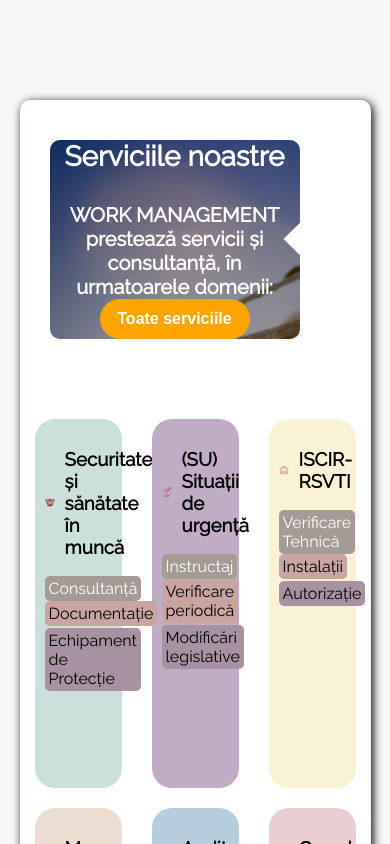
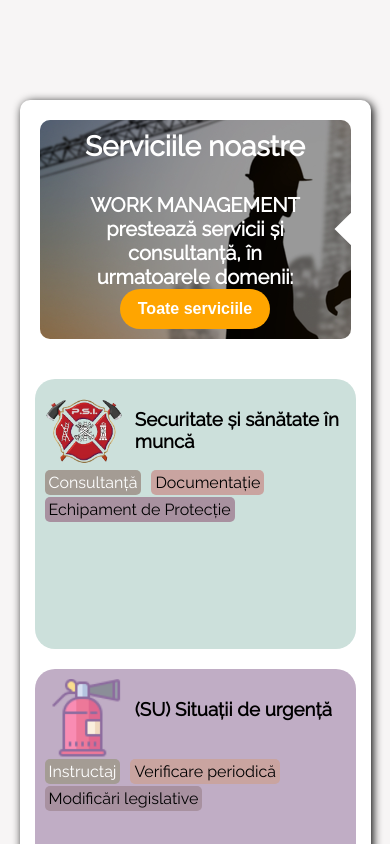
Before and after one commit to bmarcu13/work-management-website, a React (Create React App) app: page / in a window 390 px wide. Shown: the part 1620-2464 px from the top of the page. Built offline with nearby package versions, Linux system fonts and the light colour scheme.

Commit message:
Improved cross-device responsiveness for services section main-page

```diff
--- a/src/Components/ServicesMainPage/ServicesMainPage.css
+++ b/src/Components/ServicesMainPage/ServicesMainPage.css
@@ -35,6 +35,7 @@
     content: "";
     position: absolute;
     top: 0;
+    left: 0;
     width: 100%;
     height: 100%;
     background-color: black;
@@ -71,10 +72,9 @@
 }
 
 .key-words {
-    display: flex;
+    display: inline-flex;
     flex-wrap: wrap;
-    flex-direction: row;
-    position: relative;
+    /* overflow: hidden; */
 }
 
 .key-word-card {
@@ -86,6 +86,7 @@
     cursor: pointer;
     border: 2px solid black;
 }
+
 @media screen and (max-width: 1150px) and (min-width: 920px) {
     .cards-container .card-section {
         flex: 2;
@@ -97,7 +98,7 @@
     }
 }
 
-@media (max-width: 920px) {
+@media screen and (max-width: 920px) {
     .services-page-container .cards-container {
         display: flex;
         flex-direction: column;
@@ -105,6 +106,20 @@
 
     .cards-container .card-section {
         display: grid;
-        grid-template-rows: repeat(2, minmax(10px, 1fr));
+        grid-template-columns: repeat(2, minmax(10px, 1fr));
+    }
+
+    .cards-container .title-section {
+        width: calc(100% - 60px);
+        margin: 20px 20px 0px 20px;
+        padding: 10px;
+        background-position: left;
+    }
+
+    @media screen and (max-width: 500px) {
+        .cards-container .card-section {
+            display: grid;
+            grid-template-columns: repeat(1, minmax(10px, 1fr));
+        }
     }
 }
```
